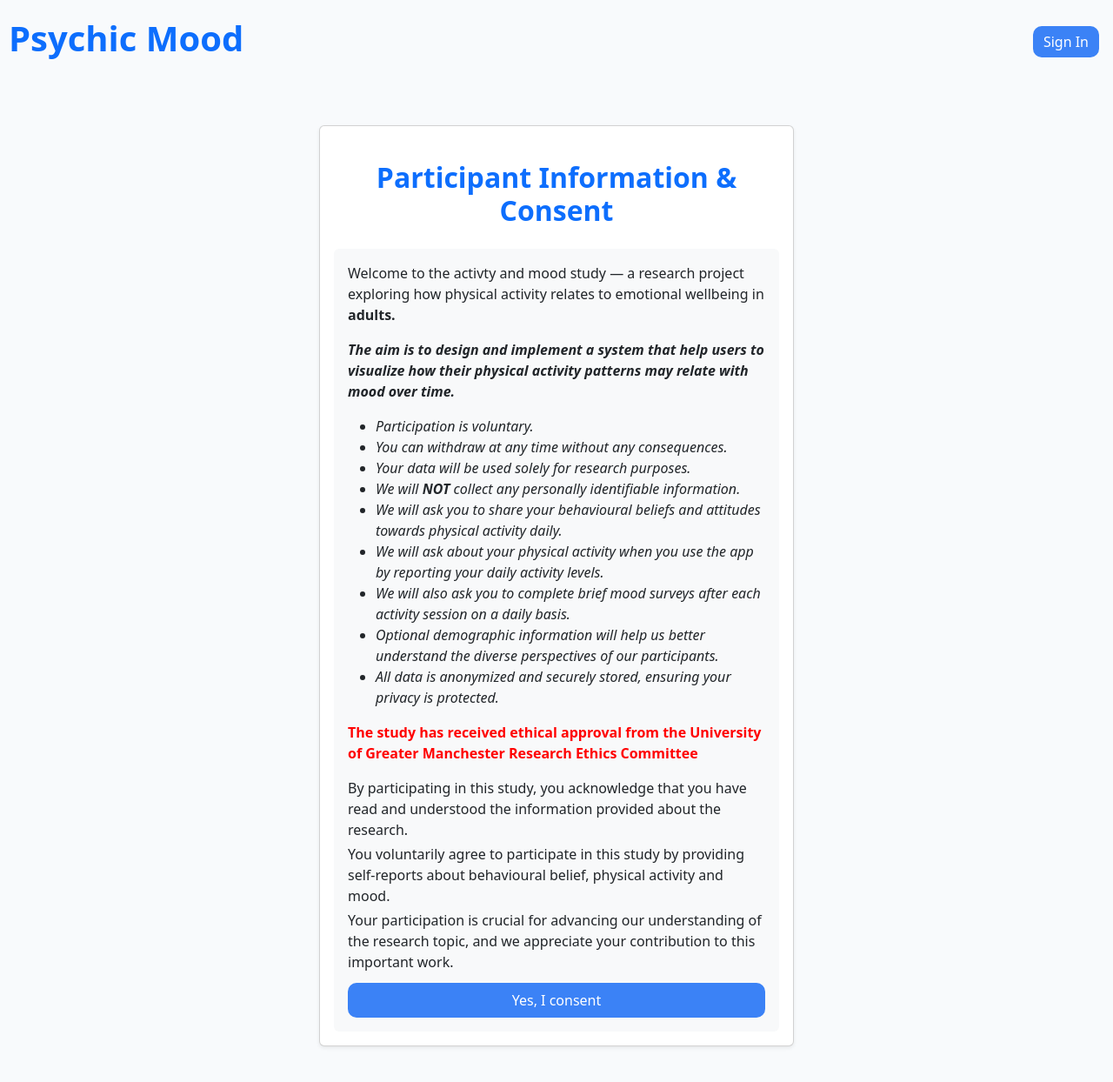
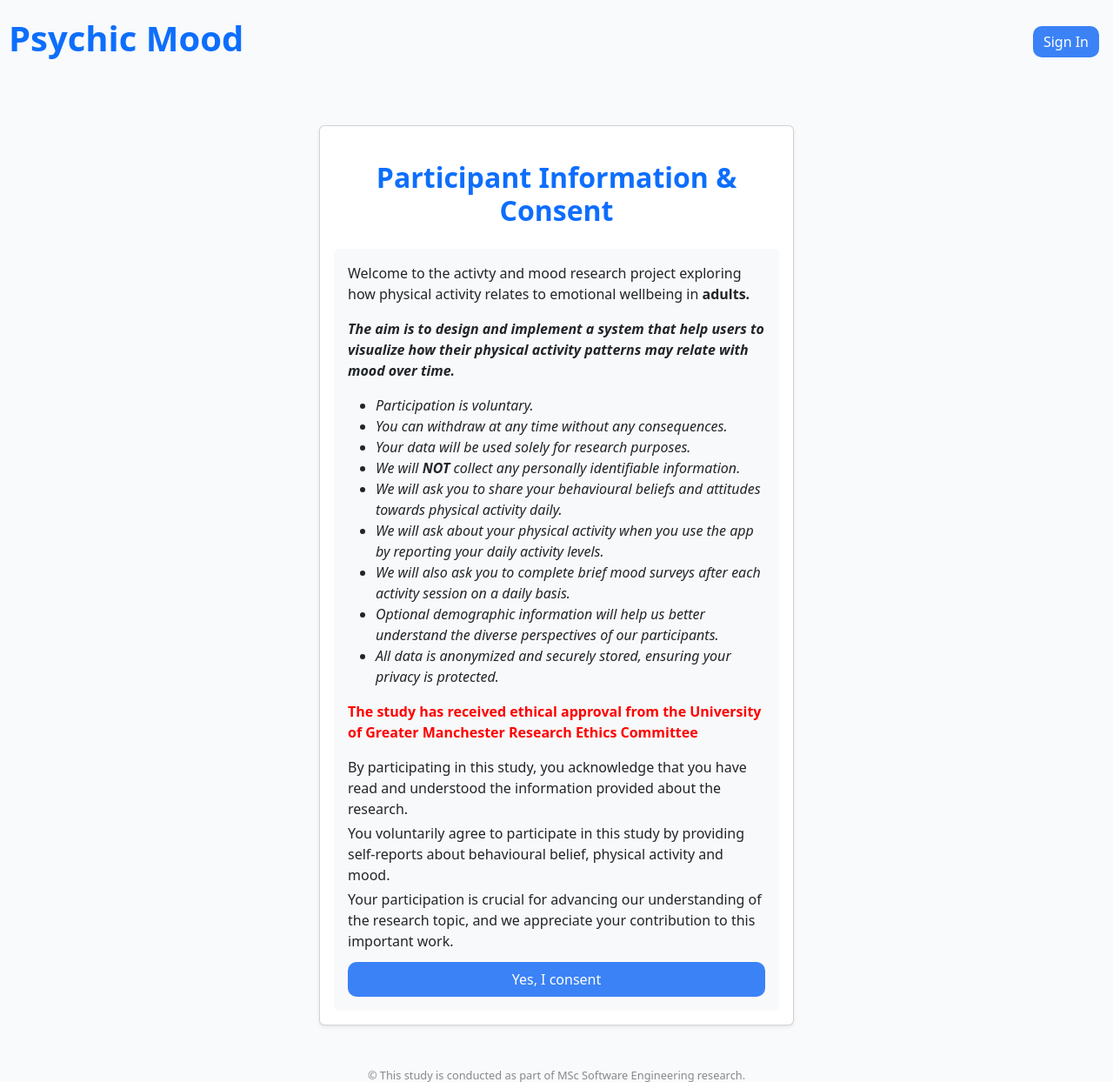
Before and after one commit to VITAE-01/psychic-mood, a Django app: page / in a window 1280 px wide. Shown: the top 1244 px of the page at 87% size. Run offline with Django 5.2, Linux system fonts and the light colour scheme.

Commit message:
UPDATE: welcome paragraph text change

```diff
--- a/frontend/account/templates/account/index.html
+++ b/frontend/account/templates/account/index.html
@@ -14,7 +14,7 @@
                     </div>
 
                     <div class="card border-0 p-3" style="background-color: #f8f9fa;">
-                        <p class="mb-3"> Welcome to the activty and mood study — a research project exploring how physical activity relates to emotional wellbeing in <span style="font-weight: bold;"> adults. </span> </p>
+                        <p class="mb-3"> Welcome to the activty and mood research project exploring how physical activity relates to emotional wellbeing in <span style="font-weight: bold;"> adults. </span> </p>
                         <p class="mb-3 fw-bold" style="font-style: italic;"> The aim is to design and implement a system that help users to visualize how their physical activity patterns may relate with mood over time.</p>
 
                         <ul class="mb-3">
```
